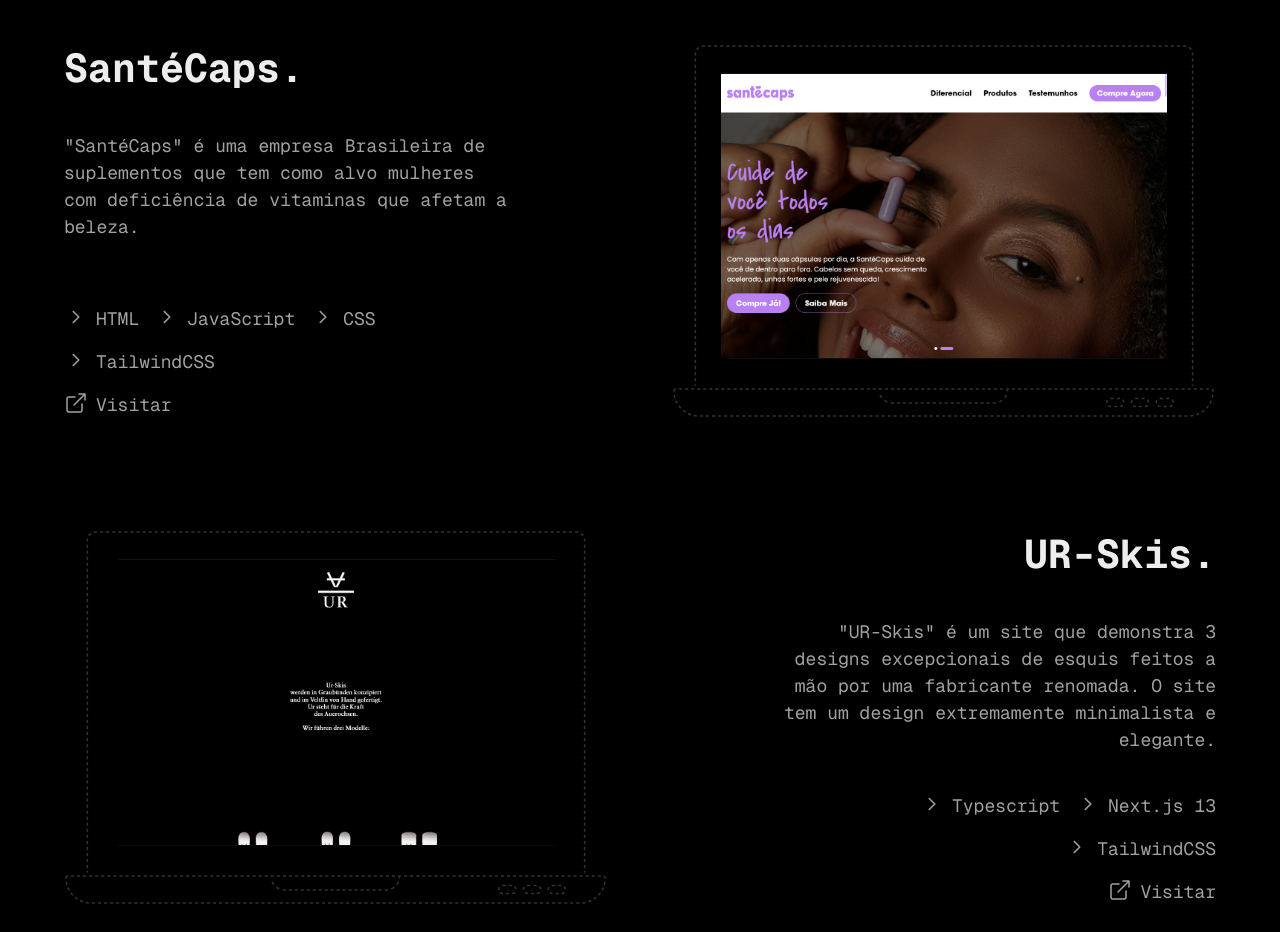
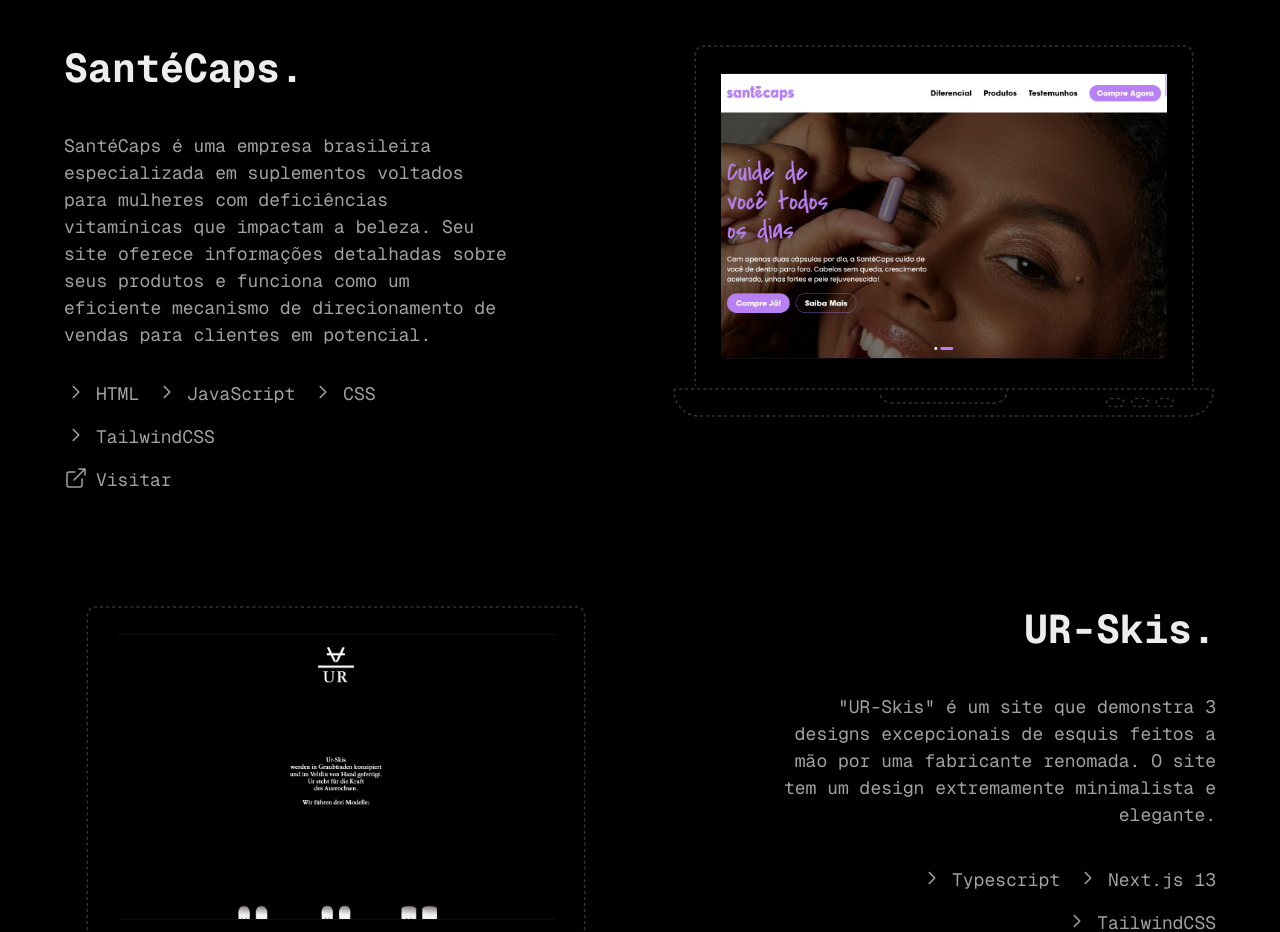
Before and after one commit to TNury/portfolio, a Next.js app: page / in a window 1280 px wide. Shown: the part 6060-6992 px from the top of the page. Built offline with nearby package versions, Linux system fonts and the light colour scheme.

Commit message:
Update description for some projects

```diff
--- a/src/app/static-data/staticData.ts
+++ b/src/app/static-data/staticData.ts
@@ -1,4 +1,5 @@
 import { ProjectProps } from '@portfolio/types/project.types';
+
 
 export const staticProjects: ProjectProps[] = [
   {
@@ -58,7 +59,7 @@
   {
     name: 'SantéCaps.',
     description:
-      '"SantéCaps" é uma empresa Brasileira de suplementos que tem como alvo mulheres com deficiência de vitaminas que afetam a beleza.',
+      'SantéCaps é uma empresa brasileira especializada em suplementos voltados para mulheres com deficiências vitamínicas que impactam a beleza. Seu site oferece informações detalhadas sobre seus produtos e funciona como um eficiente mecanismo de direcionamento de vendas para clientes em potencial.',
     technologies: ['HTML', 'JavaScript', 'CSS', 'TailwindCSS'],
     productionUrl: 'https://santecaps.com.br/',
     media: {
```
